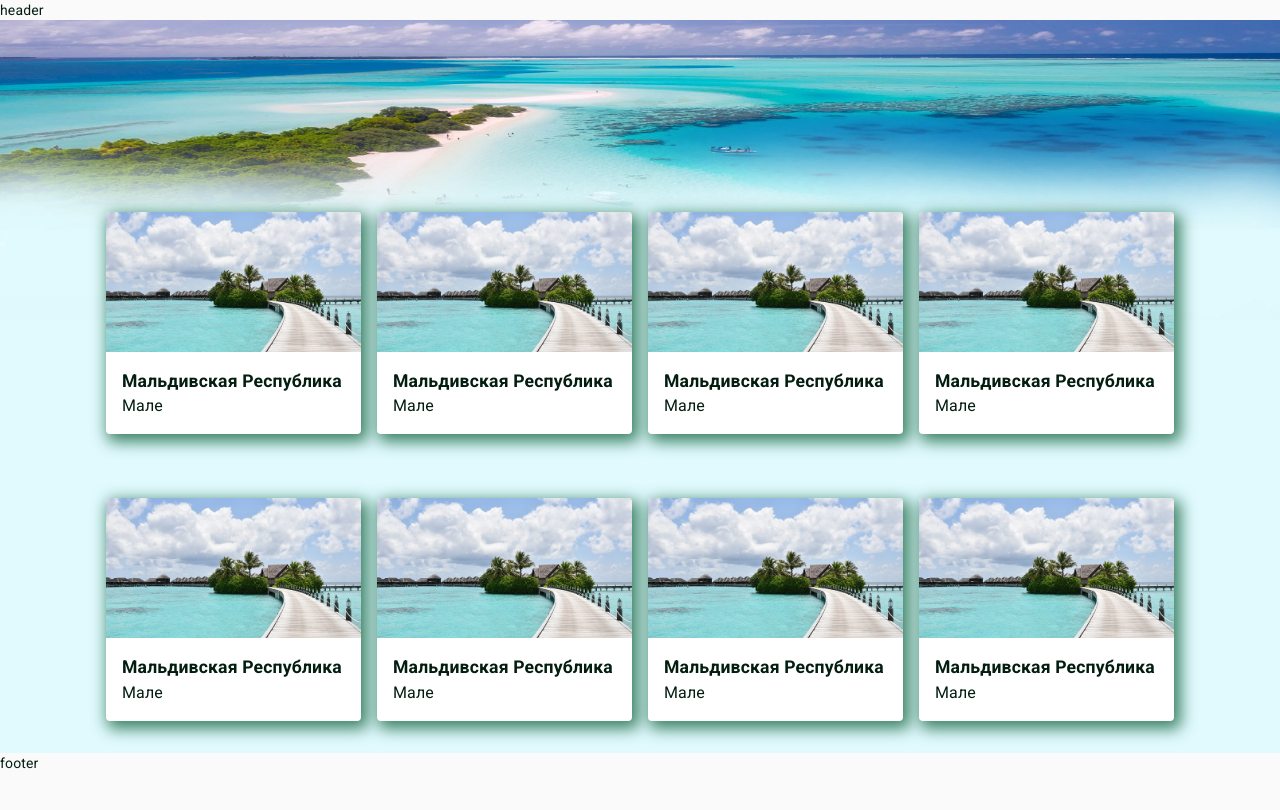
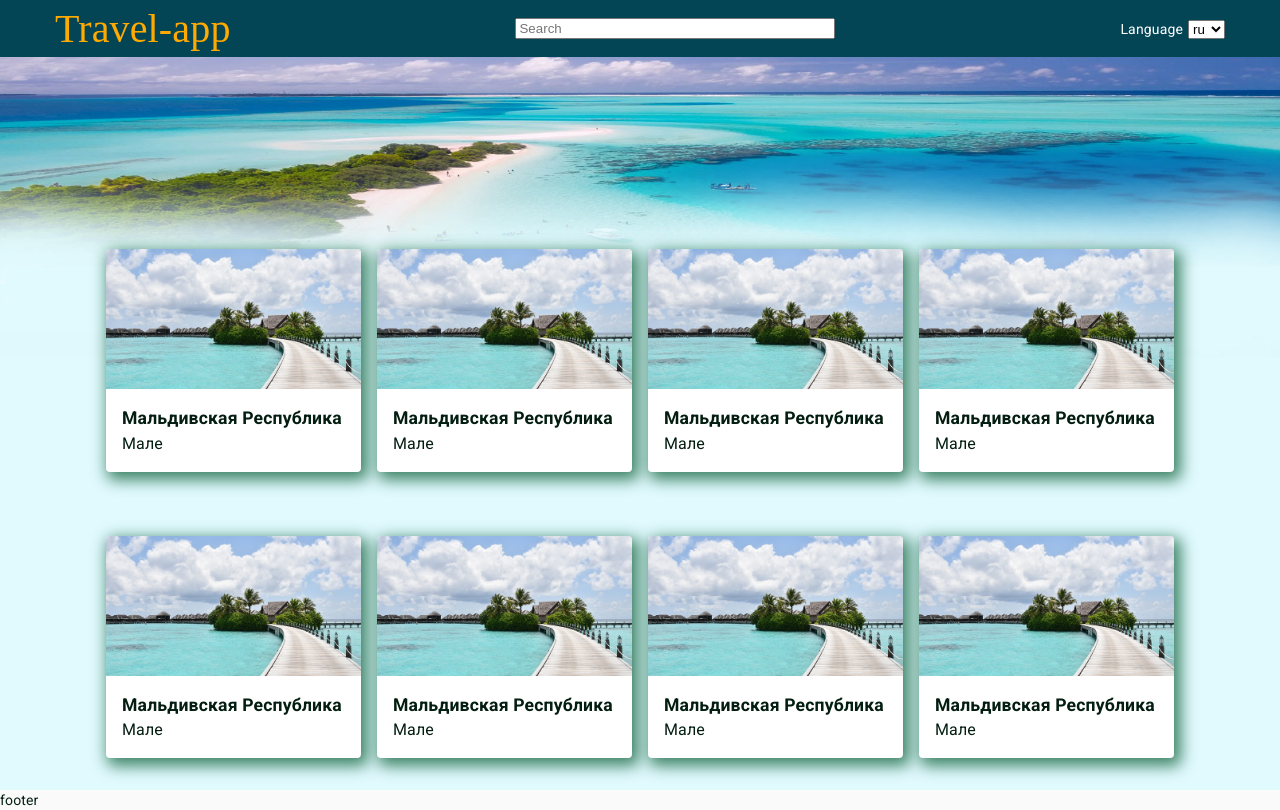
Before and after one commit to IrenaKowalewska/travel-app, a React (Create React App) app: page / in a window 1280 px wide. Built offline with nearby package versions, Linux system fonts and the light colour scheme.

Commit message:
feat: add style header

```diff
--- a/src/components/Header.jsx
+++ b/src/components/Header.jsx
@@ -1,10 +1,22 @@
 import React from 'react';
+import s from './Header.module.css';
 
 
 function Header() {
   return (
-    <div>
-      header
+    <div className={s.header}>
+      <div className={s.wrapper}>
+        <div className={s.name}>Travel-app</div>
+        <input type="search" name="search" id={s.search} placeholder='Search'/>
+        <div className={s.language}>
+          <span>Language</span>
+          <select name="lang" id="lang">
+            <option value="1">ru</option>
+            <option value="2">en</option>
+            <option value="3">pl</option>
+          </select>
+        </div>
+      </div>
     </div>
   );
 }
--- /dev/null
+++ b/src/components/Header.module.css
@@ -0,0 +1,28 @@
+.header {
+    background-color: #034455;
+    color: #fff;
+}
+
+.wrapper {
+    display: flex;
+    justify-content: space-between;
+    align-items: center;
+    flex-wrap: wrap;
+    max-width: 1170px;
+    height: 100%;
+    margin: auto;
+}
+
+.name {
+    color: #fa0;
+    font-family: cursive;
+    font-size: 40px;
+}
+
+#search {
+    width: 20rem;
+}
+
+.language span {
+    margin-right: 5px;
+}
```
